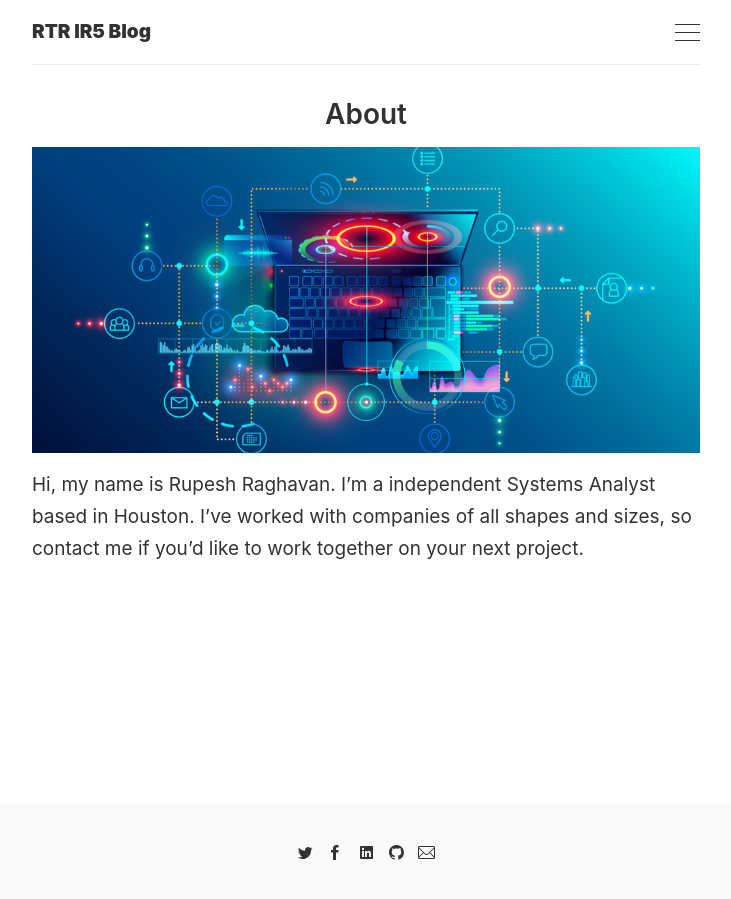
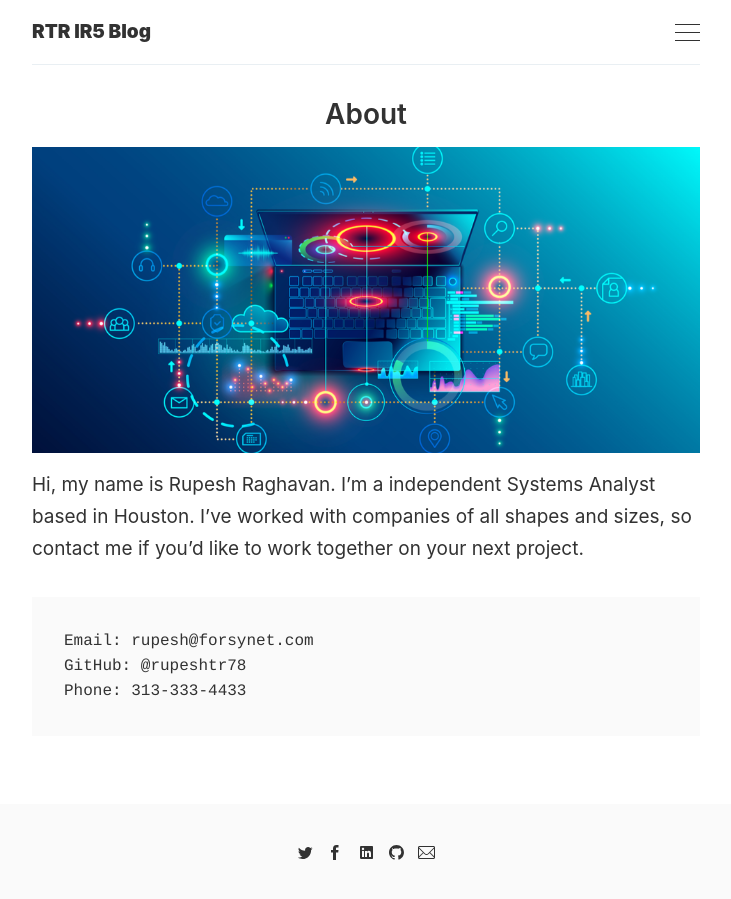
Before and after one commit to rupeshtr78/blog, a Jekyll site: the page built from _pages/about.md, in a window 1280 px wide. Shown: the whole page, without its empty margins (274-1005 px from the left). Built offline with Jekyll 4.4.1, drawn with Linux system fonts in a browser that asks for light colours.

Commit message:
Update about.md

```diff
--- a/_pages/about.md
+++ b/_pages/about.md
@@ -6,3 +6,7 @@ image: '/images/pages/about.png'
 
 Hi, my name is Rupesh Raghavan. I’m a independent Systems Analyst based in Houston.
 I’ve worked with companies of all shapes and sizes, so contact me if you’d like to work together on your next project.
+
+    Email: rupesh@forsynet.com
+    GitHub: @rupeshtr78
+    Phone: 313-333-4433
```
